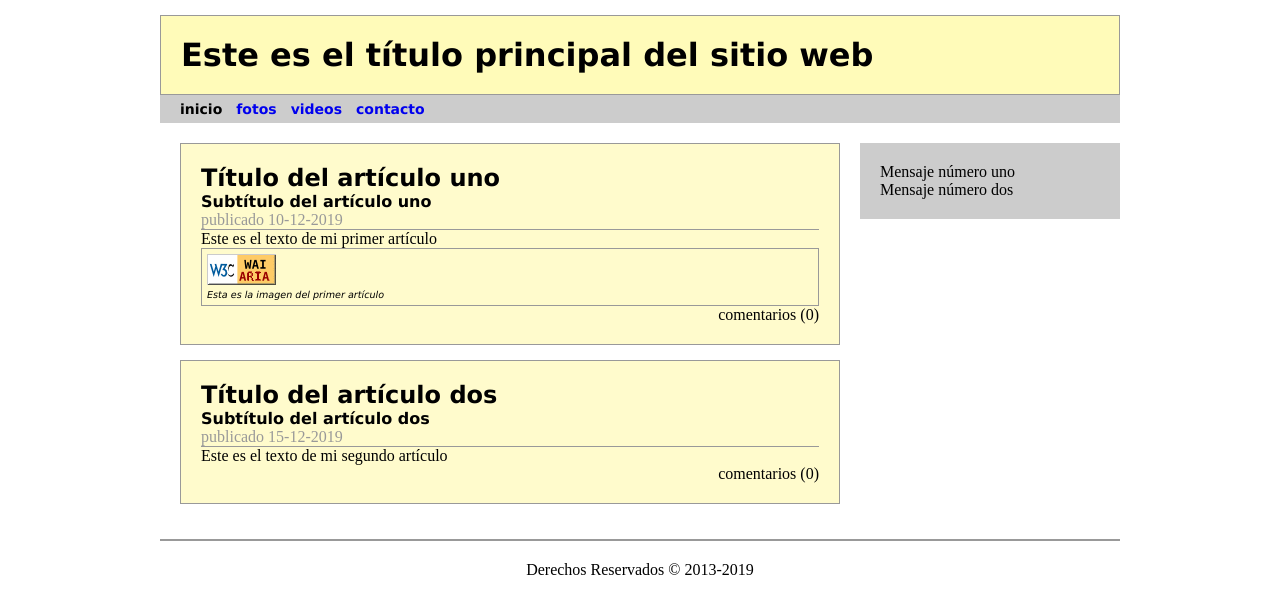
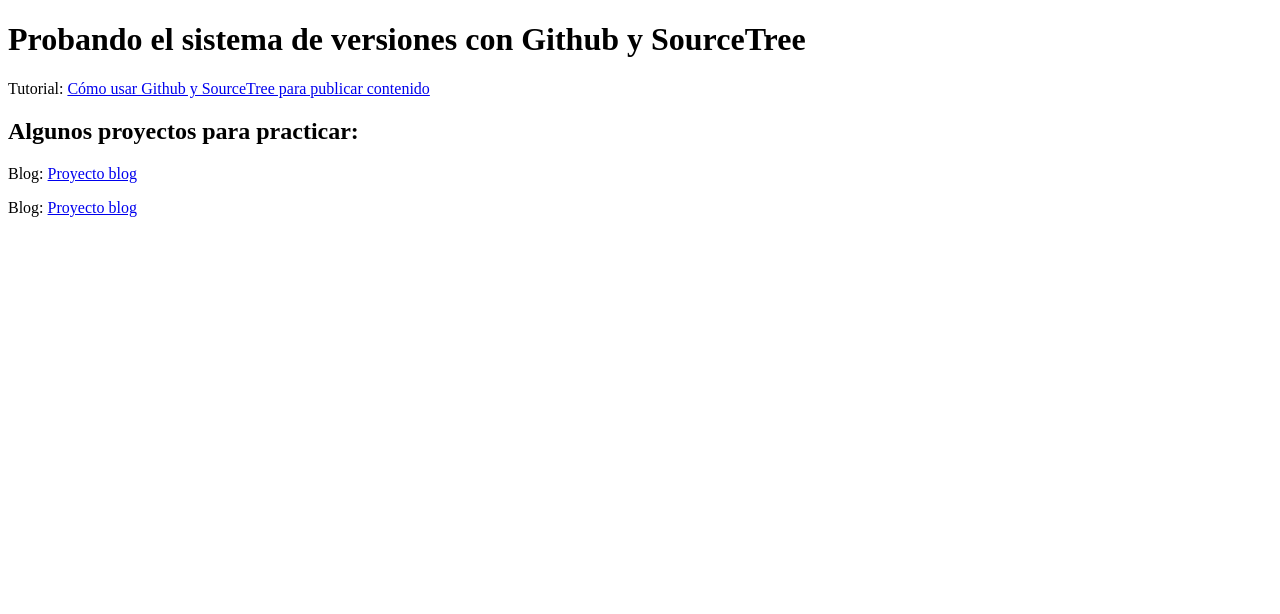
Before and after one commit to eniun/diw, a plain HTML site: page index.html in a window 1280 px wide. Drawn offline with Linux system fonts and the light colour scheme.

Commit message:
Commit enlaces a curso

```diff
--- a/CSS/estilos.css
+++ /dev/null
@@ -1,42 +0,0 @@
-*  { margin: 0px; padding: 0px; }
-body { text-align: center; }
-h1 { font: bold 2em verdana, sans-serif; }
-h2 { font: bold 1.5em verdana, sans-serif; }
-h3 { font: bold 1em verdana, sans-serif; }
-#page { width: 960px; margin: 15px auto; text-align: left; }
-header { background: #FFFBB9; border: 1px solid #999999; padding: 20px; }
-nav { background: #CCCCCC; padding: 5px 15px; }
-nav li {
-    display: inline;
-    list-style: none;
-    padding: 5px;
-    font: bold 14px verdana, sans-serif;
-    cursor:default;
-}
-nav a { text-decoration:none; }
-nav a:hover { color: white; }
-section { float: left; width: 660px; margin: 20px; }
-aside {
-    float: left;
-    width: 220px;
-    margin: 20px 0px;
-    padding: 20px;
-    background: #CCCCCC;
-}
-article {
-    background: #FFFBCC;
-    border: 1px solid #999999;
-    padding: 20px;
-    margin-bottom: 15px;
-}
-.article_header { border-bottom: 1px solid #999999; }
-.article_footer { text-align: right; }
-footer {
-    clear: both;
-    text-align: center;
-    padding: 20px;
-    border-top: 2px solid #999999;
-}
-.time { color: #999999; }
-.figure { border: 1px double #999999; padding: 5px; }
-.figure .figcaption { font: italic 0.6em verdana, sans-serif; }
--- a/index.html
+++ b/index.html
@@ -1,60 +1,16 @@
-<!doctype html>
-<html lang="es">
-    <head>
-        <meta charset="utf-8">
-        <title>Blog</title>
-        <meta name="description" content="HTML5">
-        <meta name="author" content="Andrea lluch">
-        <link rel="stylesheet" href="CSS/estilos.css">
-    </head>
+<!DOCTYPE html>
+<html lang="en">
+<head>
+    <meta charset="UTF-8">
+    <meta name="viewport" content="width=device-width, initial-scale=1.0">
+    <meta http-equiv="X-UA-Compatible" content="ie=edge">
+    <title>Probando GIT</title>
+</head>
 <body>
-<div id="page">
-    <header>
-        <h1>Este es el título principal del sitio web</h1>
-    </header>
-    <nav>
-        <ul>
-            <li>inicio</li>
-            <li><a href=”#”>fotos</a></li>
-            <li><a href=”#”>videos</a></li>
-            <li><a href=”#”>contacto</a></li>
-        </ul>
-    </nav>
-    <section>
-        <article>
-            <div class="article_header">
-                <h2>Título del artículo uno</h2>
-                <h3>Subtítulo del artículo uno</h3>
-                <p class="time">publicado 10-12-2019</p>
-            </div>
-            <p>Este es el texto de mi primer artículo</p>
-            <div class="figure">
-                <img src="imgs/figure1.png" alt="W3C WAI-ARIA">
-                <p class="figcaption">Esta es la imagen del primer artículo</p>
-             </div>
-            <div class="article_footer">
-                <p>comentarios (0)</p>
-            </div>
-        </article>
-        <article>
-            <div class="article_header">
-                <h2>Título del artículo dos</h2>
-                <h3>Subtítulo del artículo dos</h3>
-                <p class="time">publicado 15-12-2019</p>
-            </div>
-            <p>Este es el texto de mi segundo artículo</p>
-            <div class="article_footer">
-                <p>comentarios (0)</p>
-            </div>
-        </article>
-    </section>
-    <aside>
-        <blockquote>Mensaje número uno</blockquote>
-        <blockquote>Mensaje número dos</blockquote>
-    </aside>
-    <footer>
-        <p>Derechos Reservados &copy; 2013-2019</p>
-    </footer>
-</div>
+    <h1>Probando el sistema de versiones con Github y SourceTree</h1>
+    <p>Tutorial: <a href="https://www.eniun.com/como-usar-github-sourcetree-publicar-contenido-html/">Cómo usar Github y SourceTree para publicar contenido</a></p>
+    <h2>Algunos proyectos para practicar:</h2>
+    <p>Blog: <a href="https://eniun.github.io/blog/">Proyecto blog</a></p>
+    <p>Blog: <a href="https://eniun.github.io/curso/">Proyecto blog</a></p>
 </body>
 </html>
```
Also changed, not shown: imgs/figure1.png (deleted).
